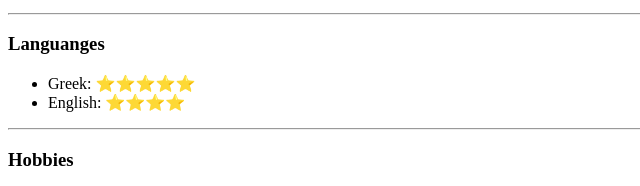
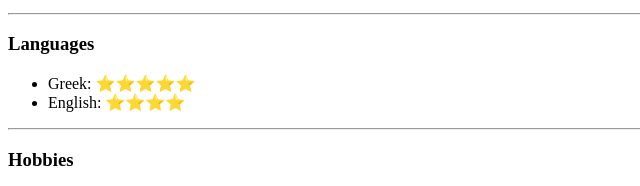
Before and after one commit to Starfoxx-21/html-resume, a plain HTML site: page index.html in a window 1280 px wide. Shown: the part 1266-1452 px from the top of the page, 0-640 px from the left. Drawn offline with Linux system fonts and the light colour scheme.

Commit message:
Update index.html

```diff
--- a/index.html
+++ b/index.html
@@ -89,7 +89,7 @@
     </ul>
     <hr/>
 
-    <h3>Languanges</h3>
+    <h3>Languages</h3>
     <ul>
         <li>Greek: ⭐️⭐️⭐️⭐️⭐️</li>
         <li>English: ⭐️⭐️⭐️⭐️</li>
```
